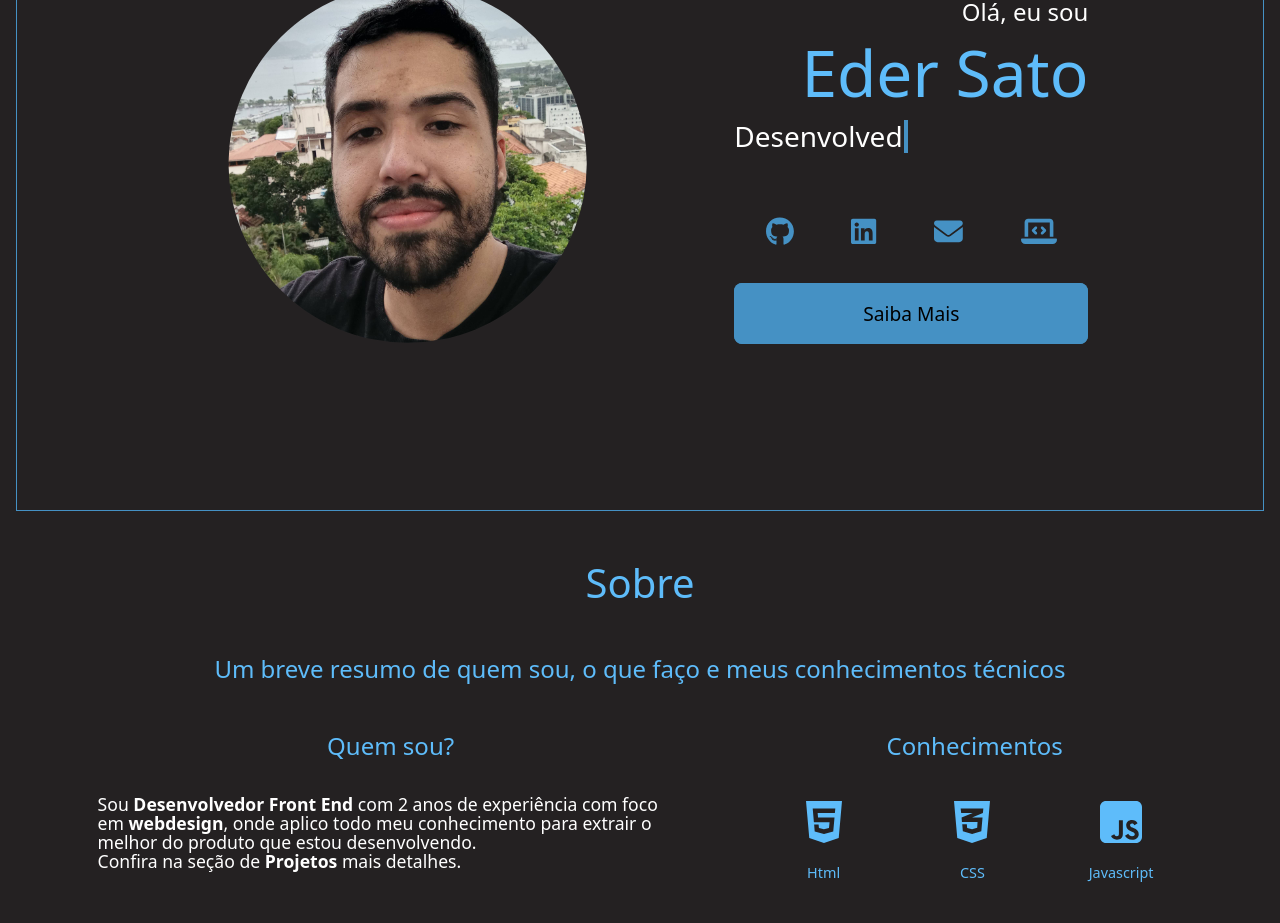
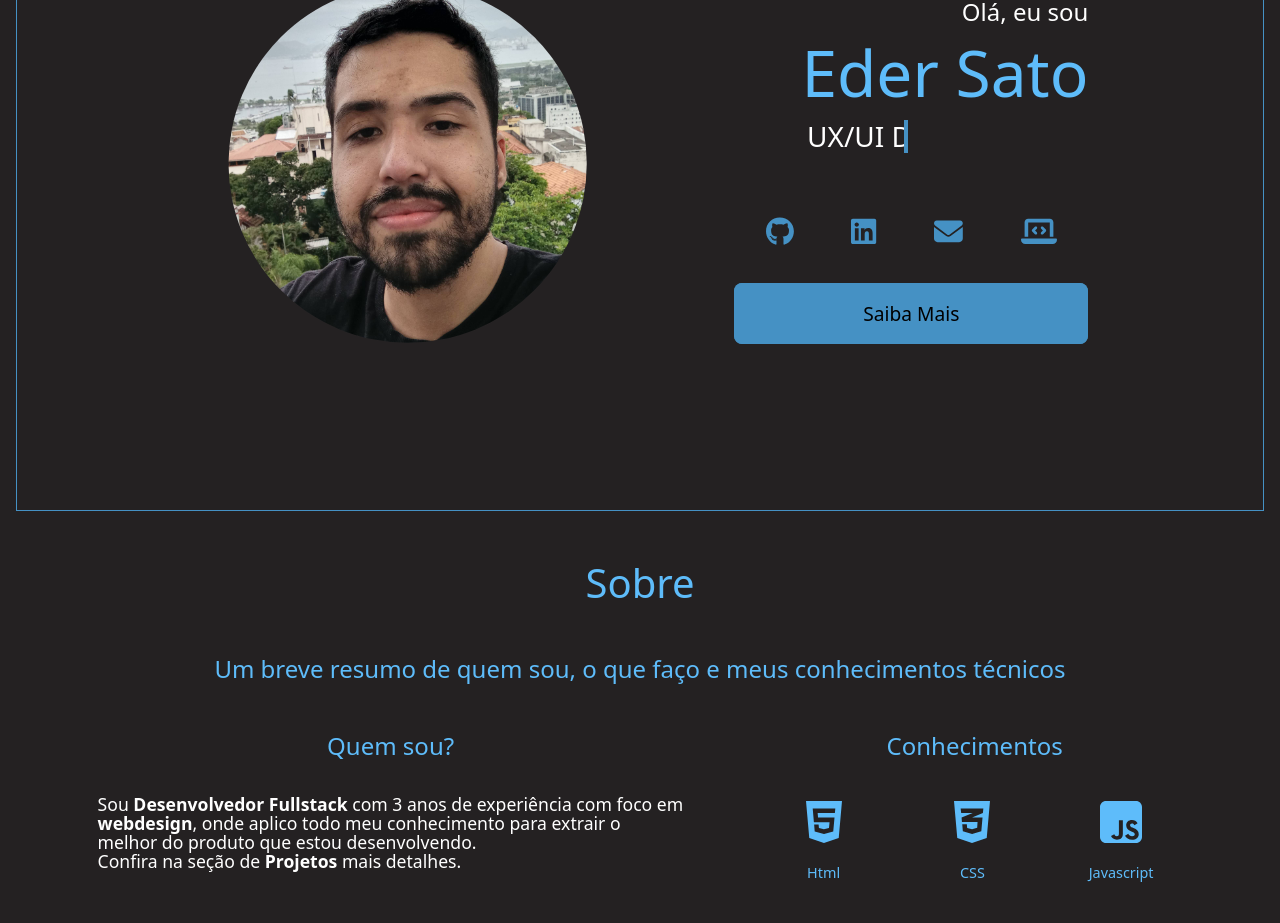
Before and after one commit to edersato/portfolio-v2, a Vue app: page / in a window 1280 px wide. Shown: the part 200-1123 px from the top of the page. Built offline with nearby package versions, Linux system fonts and the light colour scheme.

Commit message:
some changes in about, presentation and links

```diff
--- a/src/components/sections/AboutVue.vue
+++ b/src/components/sections/AboutVue.vue
@@ -8,14 +8,14 @@
       <div>
         <h4 class="mb-3">Quem sou?</h4>
         <p>
-          Sou <b>Desenvolvedor Front End</b> com 2 anos de experiência com foco
+          Sou <b>Desenvolvedor Fullstack</b> com 3 anos de experiência com foco
           em <b>webdesign</b>, onde aplico todo meu conhecimento para extrair o
           melhor do produto que estou desenvolvendo. <br />
           Confira na seção de <b>Projetos</b> mais detalhes.
         </p>
 
         <p>
-          Atualmente, estou finalizando a graduação em
+          Sou formado em
           <b>Análise e Desenvolvimento de Sistemas</b> pela Estácio.
         </p>
 
--- a/src/components/sections/FooNav.vue
+++ b/src/components/sections/FooNav.vue
@@ -3,7 +3,7 @@
     <div class="footerArea">
       <div>
         <h5>Eder da Rosa Sato</h5>
-        <h6>Desenvolvedor Front End</h6>
+        <h6>Desenvolvedor Fullstack</h6>
         <hr>
       </div>
       <div class="iconArea">
--- a/src/components/sections/PresentationVue.vue
+++ b/src/components/sections/PresentationVue.vue
@@ -5,7 +5,7 @@
     <div>
       <h4>Olá, eu sou</h4>
       <h1>{{name}}</h1>
-      <h3> {{position}} </h3>
+      <h3 :class="{ typing: true }">{{ currentPosition }}</h3>
       <PresentationLinks />
       <a class="btnPresentation" href="#about">Saiba Mais</a>
     </div>
@@ -23,9 +23,28 @@ export default {
   data() {
     return {
       name: "Eder Sato",
-      position: 'Desenvolvedor Front End',
+      positions: ['Desenvolvedor FullStack    ', '          UX/UI Designer         '],
+      currentPositionIndex: 0,
     }
   },
+
+  computed: {
+    currentPosition() {
+      return this.positions[this.currentPositionIndex];
+    }
+  },
+
+  mounted() {
+    this.startAlternatingPositions();
+  },
+
+  methods: {
+    startAlternatingPositions() {
+      setInterval(() => {
+        this.currentPositionIndex = (this.currentPositionIndex + 1) % this.positions.length;
+      }, 4000);
+    }
+  }
 }
 </script>
 
@@ -68,13 +87,13 @@ section {
     color: white;
     white-space: nowrap;
     border-right: .15em solid #4591c4;
-    animation: 2s typing steps(20, end) alternate infinite;
+    animation: 2s typing steps(25, end) alternate infinite;
     overflow: hidden;
     text-align: right;
 
     @keyframes typing {
       from { width: 0 }
-      to { width: 98% }
+      to { width: 102% }
     }
 
     @media (min-width: 320px) and (max-width: 375px) {
```
Also changed, not shown: src/components/sections/ContactVue.vue (+0 -36 lines), 1 other file (tests, documents, lock files or other folders).
